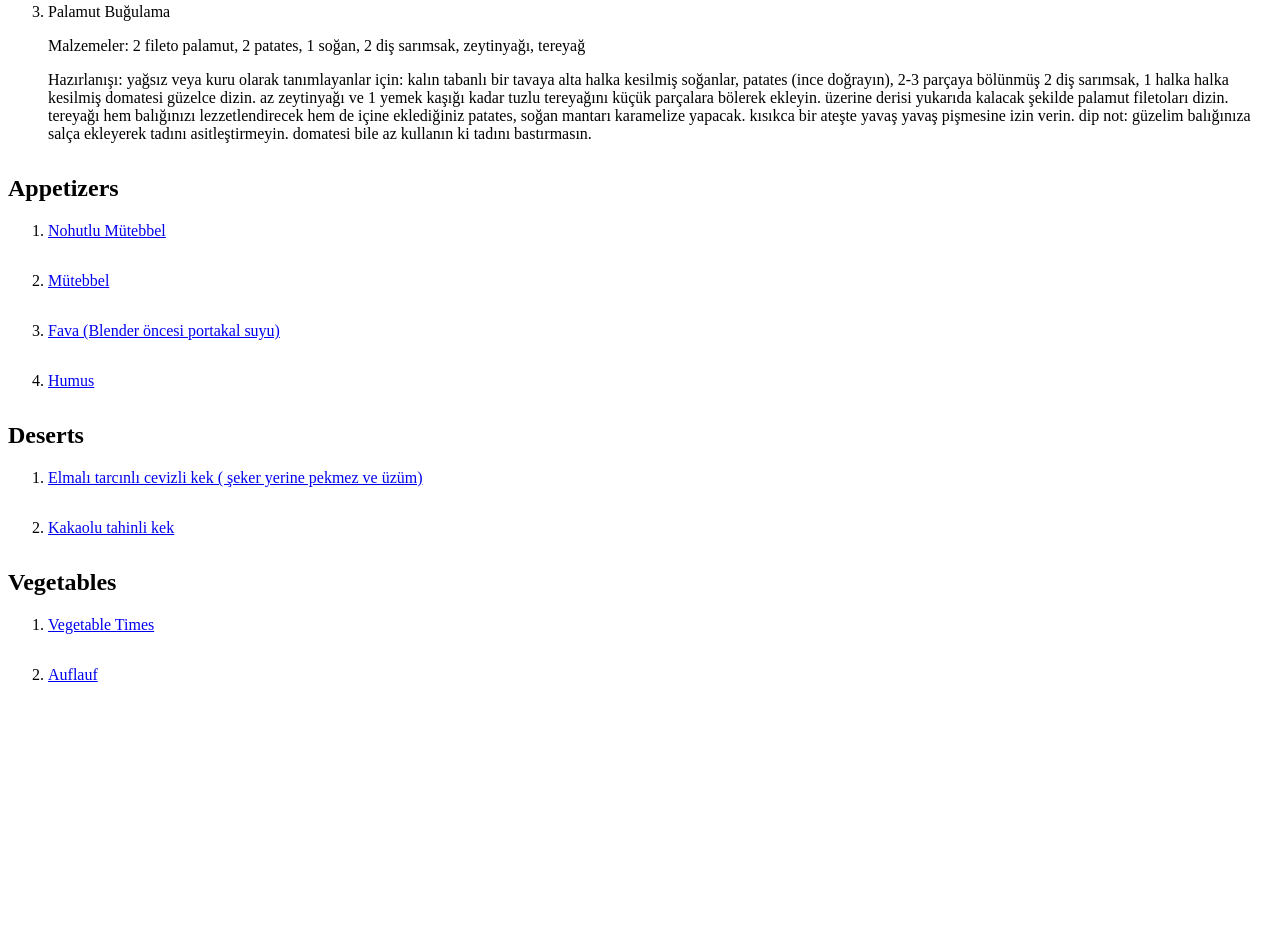
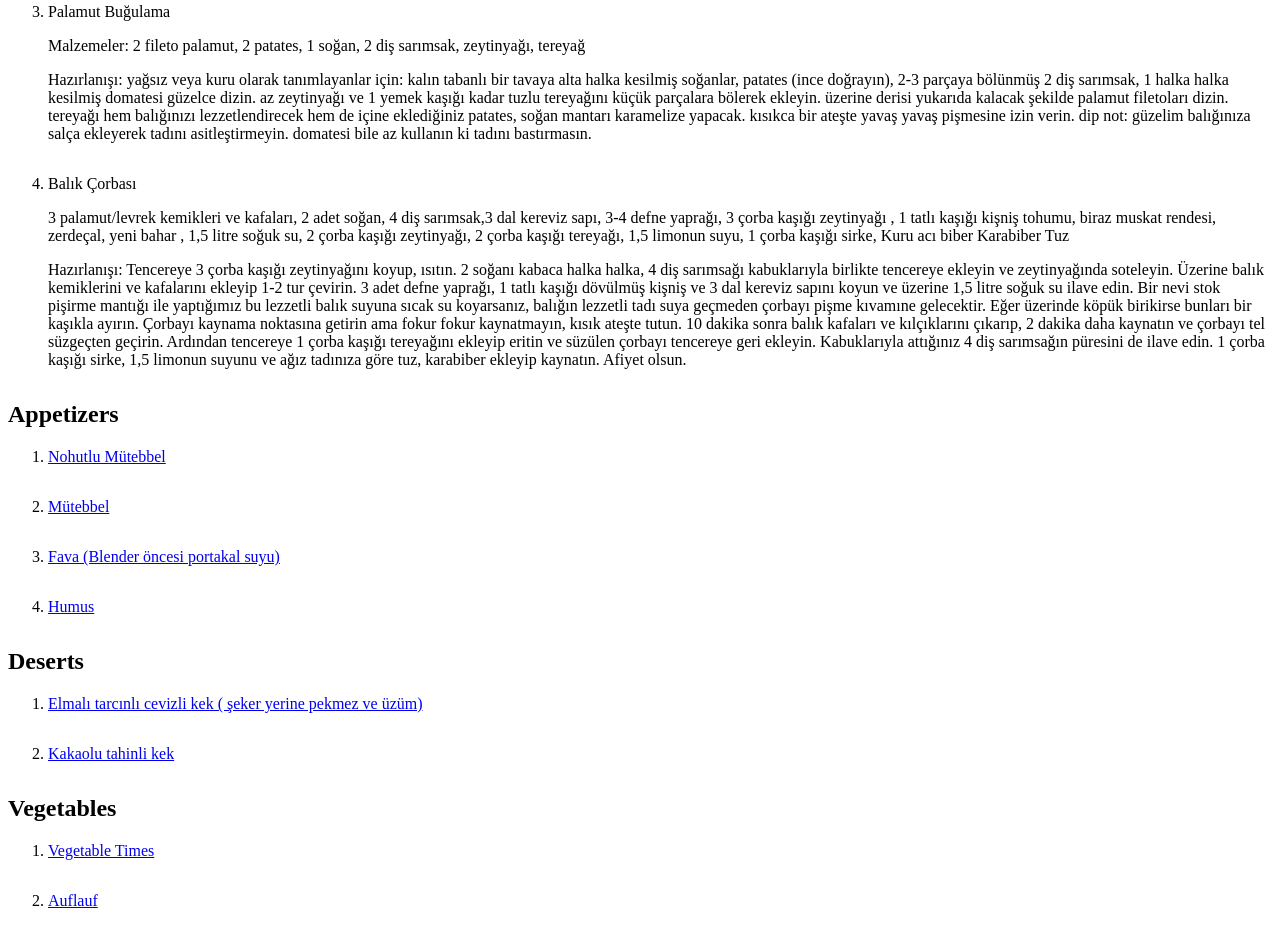
Before and after one commit to atakndogn/Food-Recipes, a plain HTML site: page index.html in a window 1280 px wide. Shown: the part 1625-2567 px from the top of the page. Before the commit the page ends 2341 px from the top, so only its background shows below. Drawn offline with Linux system fonts and the light colour scheme.

Commit message:
Balık Çorbası
Balık Çorbası tarifi eklendi

```diff
--- a/index.html
+++ b/index.html
@@ -191,6 +191,36 @@
             bastırmasın.
           </p>
         </li>
+        <li>
+          Balık Çorbası
+          <p>
+            3 palamut/levrek kemikleri ve kafaları, 2 adet soğan, 4 diş
+            sarımsak,3 dal kereviz sapı, 3-4 defne yaprağı, 3 çorba kaşığı
+            zeytinyağı , 1 tatlı kaşığı kişniş tohumu, biraz muskat rendesi,
+            zerdeçal, yeni bahar , 1,5 litre soğuk su, 2 çorba kaşığı
+            zeytinyağı, 2 çorba kaşığı tereyağı, 1,5 limonun suyu, 1 çorba
+            kaşığı sirke, Kuru acı biber Karabiber Tuz
+          </p>
+          <p>
+            Hazırlanışı: Tencereye 3 çorba kaşığı zeytinyağını koyup, ısıtın. 2
+            soğanı kabaca halka halka, 4 diş sarımsağı kabuklarıyla birlikte
+            tencereye ekleyin ve zeytinyağında soteleyin. Üzerine balık
+            kemiklerini ve kafalarını ekleyip 1-2 tur çevirin. 3 adet defne
+            yaprağı, 1 tatlı kaşığı dövülmüş kişniş ve 3 dal kereviz sapını
+            koyun ve üzerine 1,5 litre soğuk su ilave edin. Bir nevi stok
+            pişirme mantığı ile yaptığımız bu lezzetli balık suyuna sıcak su
+            koyarsanız, balığın lezzetli tadı suya geçmeden çorbayı pişme
+            kıvamıne gelecektir. Eğer üzerinde köpük birikirse bunları bir
+            kaşıkla ayırın. Çorbayı kaynama noktasına getirin ama fokur fokur
+            kaynatmayın, kısık ateşte tutun. 10 dakika sonra balık kafaları ve
+            kılçıklarını çıkarıp, 2 dakika daha kaynatın ve çorbayı tel
+            süzgeçten geçirin. Ardından tencereye 1 çorba kaşığı tereyağını
+            ekleyip eritin ve süzülen çorbayı tencereye geri ekleyin.
+            Kabuklarıyla attığınız 4 diş sarımsağın püresini de ilave edin. 1
+            çorba kaşığı sirke, 1,5 limonun suyunu ve ağız tadınıza göre tuz,
+            karabiber ekleyip kaynatın. Afiyet olsun.
+          </p>
+        </li>
       </ol>
     </div>
     <div>
```
Also changed, not shown: 1 other file.
